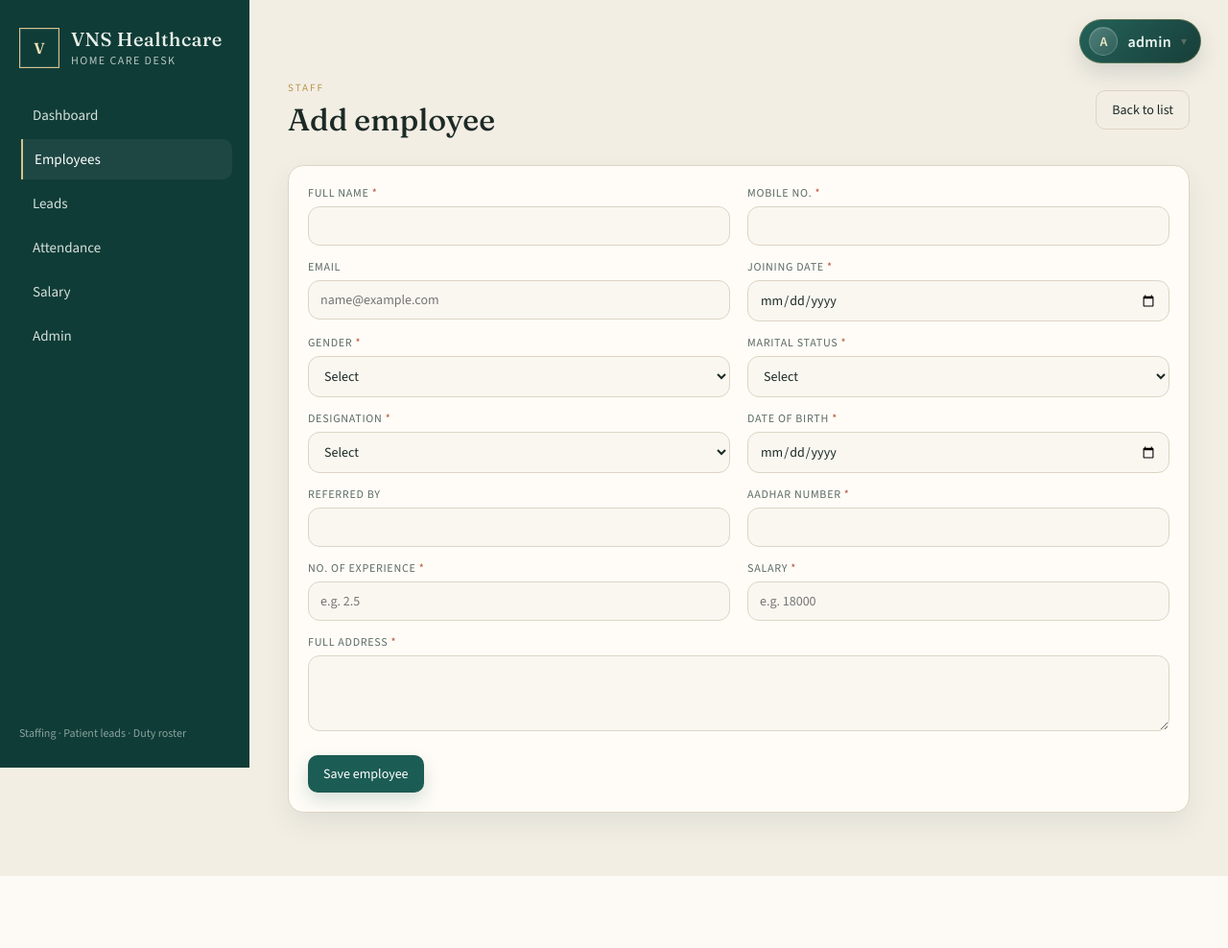
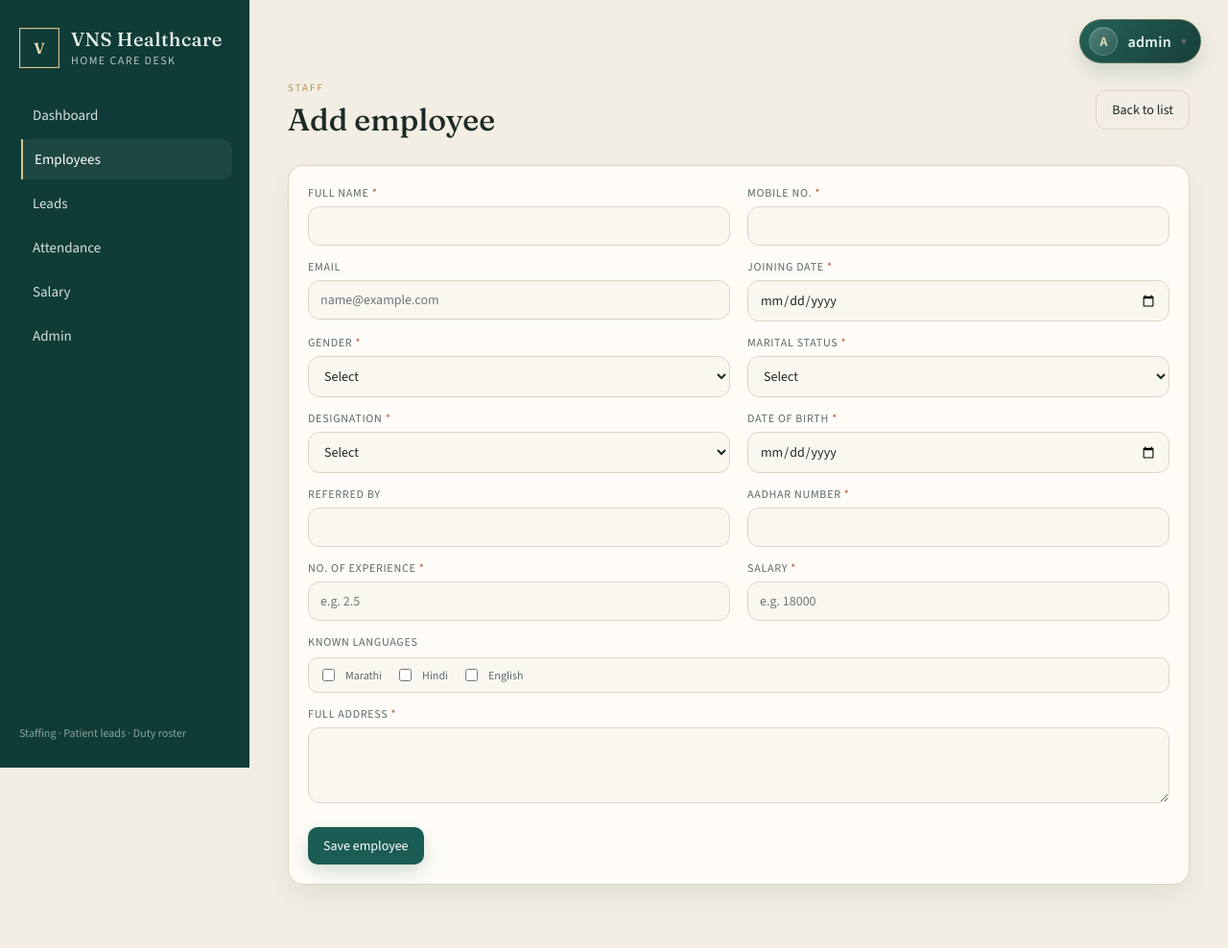
Before and after one commit to madhukarsuryawanshi/vns-healthcare-service, a Spring Boot app: page /employees/new in a window 1280 px wide. Shown: the whole page at 96% size. Before the commit the page ends 913 px from the top, so only its background shows below. Run offline with Spring Boot 4, Linux system fonts and the light colour scheme; the visitor is signed in with stand-in values (Sample User, id 1); data comes from the database, SQL or seed files in the repository; some of the project's set-up classes (security, data sources, template engines, error pages and the like) are left out, and stand-ins take their place; some libraries are stand-ins or nearby versions.

Commit message:
Done enhancements

```diff
--- a/src/main/java/com/vns/healthcare/security/AuthController.java
+++ b/src/main/java/com/vns/healthcare/security/AuthController.java
@@ -183,7 +183,9 @@ public class AuthController {
         }
 
         user.setPassword(passwordEncoder.encode(newPassword));
+        log.info("Generated new password hash for user [{}]", user.getUsername());
         userRepository.save(user);
+        log.info("Password reset successfully for user [{}]", user.getUsername());
         clearResetSession(session);
         redirectAttributes.addFlashAttribute("successMessage", "Password reset successfully. Please sign in with your new password.");
         return "redirect:/login";
--- a/src/main/java/com/vns/healthcare/web/EmployeeController.java
+++ b/src/main/java/com/vns/healthcare/web/EmployeeController.java
@@ -430,6 +430,15 @@ public class EmployeeController {
         form.setDesignation(employee.getDesignation() == null ? "" : employee.getDesignation().name());
         form.setEmail(employee.getEmail());
         form.setMaritalStatus(employee.getMaritalStatus() == null ? "" : employee.getMaritalStatus());
+        java.util.List<String> knownLanguages = new java.util.ArrayList<String>();
+        if (employee.getKnownLanguages() != null) {
+            for (String language : employee.getKnownLanguages()) {
+                if (language != null && !language.trim().isEmpty()) {
+                    knownLanguages.add(language.trim().toUpperCase());
+                }
+            }
+        }
+        form.setKnownLanguages(knownLanguages);
         return form;
     }
 }
--- a/src/main/resources/templates/employees/detail.html
+++ b/src/main/resources/templates/employees/detail.html
@@ -27,6 +27,8 @@
                 <dd th:text="${employee.gender}">MALE</dd>
                 <dt>Marital status</dt>
                                 <dd th:text="${(employee.maritalStatus != null and employee.maritalStatus != '') ? #strings.capitalize(employee.maritalStatus.toLowerCase()) : '—'}">—</dd>
+                <dt>Languages</dt>
+                <dd th:text="${employee.knownLanguages != null and !employee.knownLanguages.isEmpty()} ? ${#strings.arrayJoin(employee.knownLanguages.toArray(), ', ')} : '—'">—</dd>
                 <dt>Designation</dt>
                 <dd th:text="${employee.designation != null ? #strings.capitalize(#strings.toLowerCase(#strings.replace(employee.designation.name(), '_', ' '))) : '—'}">Care Giver</dd>
                 <dt>Date of birth</dt>
--- a/src/main/resources/templates/employees/form.html
+++ b/src/main/resources/templates/employees/form.html
@@ -94,6 +94,26 @@
                     <div class="error-text" th:if="${#fields.hasErrors('salary')}" th:errors="*{salary}"></div>
                 </div>
                 <div class="field full">
+                    <label>Known languages</label>
+                    <div class="permission-row" style="display:flex; gap:14px; align-items:center; flex-wrap:wrap;">
+                        <label style="display:inline-flex; align-items:center; gap:8px; margin:0;">
+                            <input type="checkbox" name="knownLanguages" value="MARATHI"
+                                   th:checked="${form.knownLanguages != null and #lists.contains(form.knownLanguages, 'MARATHI')}"/>
+                            Marathi
+                        </label>
+                        <label style="display:inline-flex; align-items:center; gap:8px; margin:0;">
+                            <input type="checkbox" name="knownLanguages" value="HINDI"
+                                   th:checked="${form.knownLanguages != null and #lists.contains(form.knownLanguages, 'HINDI')}"/>
+                            Hindi
+                        </label>
+                        <label style="display:inline-flex; align-items:center; gap:8px; margin:0;">
+                            <input type="checkbox" name="knownLanguages" value="ENGLISH"
+                                   th:checked="${form.knownLanguages != null and #lists.contains(form.knownLanguages, 'ENGLISH')}"/>
+                            English
+                        </label>
+                    </div>
+                </div>
+                <div class="field full">
                     <label class="req">Full address</label>
                     <textarea rows="3" th:field="*{fullAddress}"></textarea>
                     <div class="error-text" th:if="${#fields.hasErrors('fullAddress')}" th:errors="*{fullAddress}"></div>
```
Also changed, not shown: src/main/java/com/vns/healthcare/entity/Employee.java (+18 -0 lines), src/main/java/com/vns/healthcare/service/EmployeeService.java (+11 -0 lines), src/main/java/com/vns/healthcare/web/EmployeeForm.java (+12 -0 lines), src/main/resources/templates/employees/brochure.html (+30 -6 lines).
